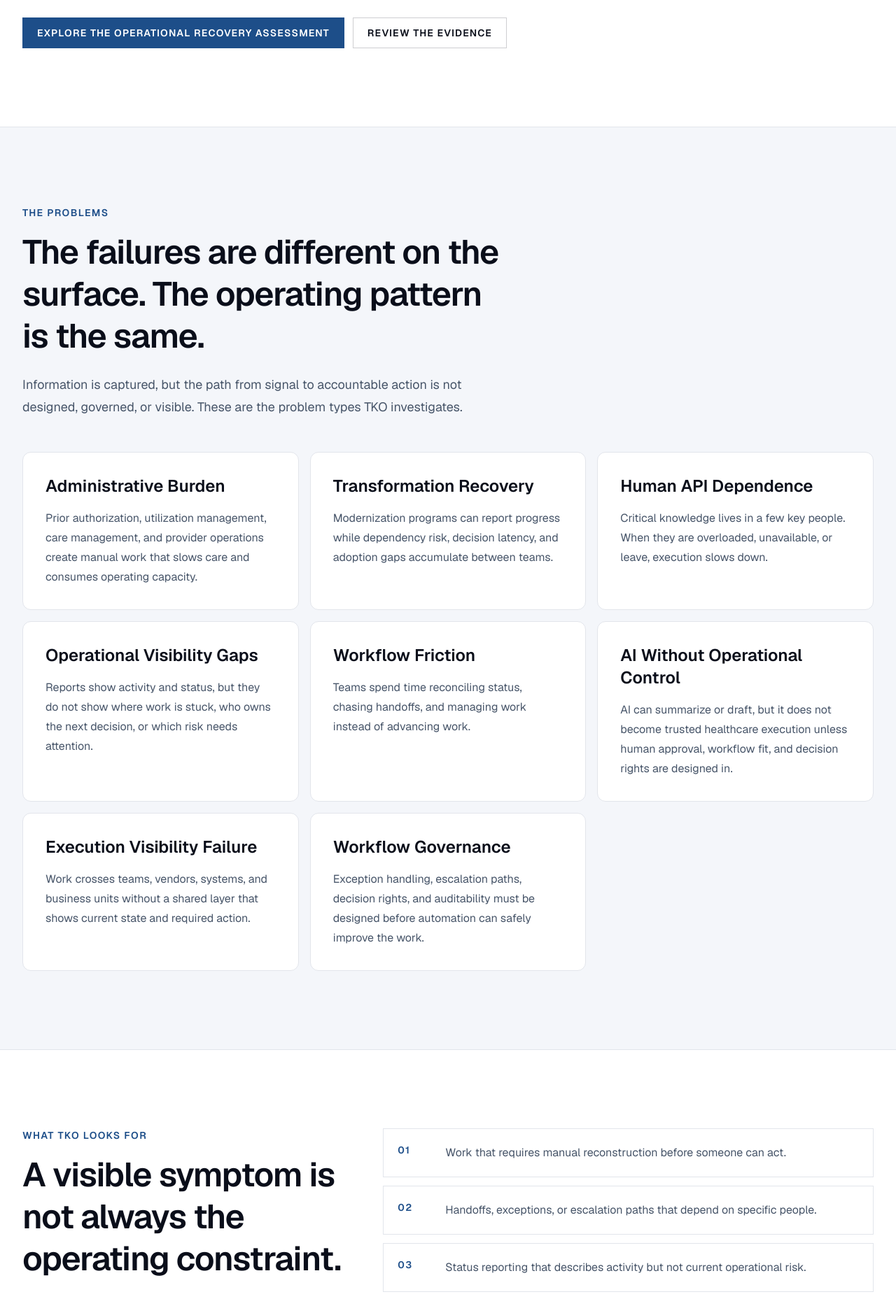
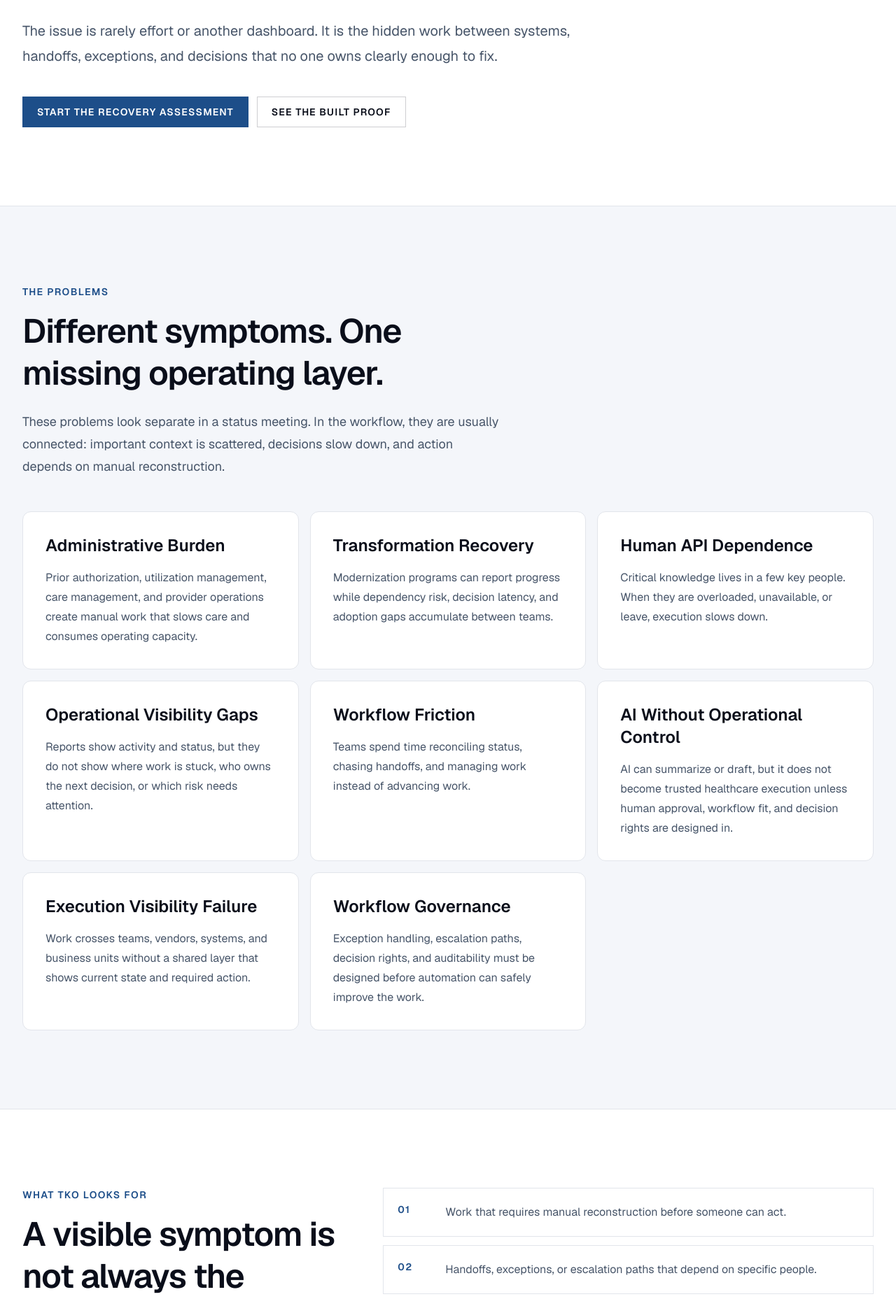
Before and after one commit to tkovalsky/tko-solutions, a Next.js app: page /problems in a window 1280 px wide. Shown: the part 540-2397 px from the top of the page at 70% size. Built offline with nearby package versions, Linux system fonts and the light colour scheme; no server answers.

Commit message:
Reposition problems hub around hidden workflow constraints

```diff
--- a/src/app/problems/page.tsx
+++ b/src/app/problems/page.tsx
@@ -10,12 +10,12 @@ import { problems } from "@/lib/content";
 import { absoluteUrl } from "@/lib/site";
 
 export const metadata: Metadata = {
-  title: "Operational Bottlenecks and Workflow Recovery",
+  title: "Where Complex Workflows Stall",
   description:
-    "TKO helps leaders diagnose hidden work, decision latency, human API dependency, workflow friction, and operational visibility gaps before larger transformation spend.",
+    "See the hidden-work, decision-latency, dependency, and workflow-visibility problems that keep complex operations from moving with confidence.",
   alternates: { canonical: "/problems" },
   openGraph: {
-    title: "Operational Bottlenecks and Workflow Recovery",
+    title: "Where Complex Workflows Stall",
     description:
       "Executive operating problems that keep work hidden, decisions slow, and accountability unclear.",
     url: absoluteUrl("/problems"),
@@ -47,7 +47,7 @@ export default function ProblemsPage() {
         data={{
           "@context": "https://schema.org",
           "@type": "CollectionPage",
-          name: "Operational Bottlenecks and Workflow Recovery",
+          name: "Where Complex Workflows Stall",
           url: absoluteUrl("/problems"),
           description:
             "Executive operating problems that TKO diagnoses before recommending a system, tool, or automation.",
@@ -55,19 +55,19 @@ export default function ProblemsPage() {
       />
       <PageHero
         eyebrow="Executive Discoverability"
-        title="The work is moving. The operating truth is hidden."
-        description="Leaders rarely need another status report. They need to see where work stalls, why decisions slow down, which person has become the undocumented system, and what should happen next."
+        title="Your teams are working. Leadership still cannot see where the work is stuck."
+        description="The issue is rarely effort or another dashboard. It is the hidden work between systems, handoffs, exceptions, and decisions that no one owns clearly enough to fix."
         primaryHref="/assessment"
-        primaryLabel="Explore the Operational Recovery Assessment"
+        primaryLabel="Start the recovery assessment"
         secondaryHref="/proof"
-        secondaryLabel="Review the evidence"
+        secondaryLabel="See the built proof"
       />
 
       <Section className="bg-surface">
         <SectionHeader
           eyebrow="The Problems"
-          title="The failures are different on the surface. The operating pattern is the same."
-          description="Information is captured, but the path from signal to accountable action is not designed, governed, or visible. These are the problem types TKO investigates."
+          title="Different symptoms. One missing operating layer."
+          description="These problems look separate in a status meeting. In the workflow, they are usually connected: important context is scattered, decisions slow down, and action depends on manual reconstruction."
         />
         <div className="mt-12 grid gap-4 md:grid-cols-2 lg:grid-cols-3">
           {problems.map((problem) => (
@@ -82,15 +82,15 @@ export default function ProblemsPage() {
       <Section>
         <div className="grid gap-12 lg:grid-cols-[0.8fr_1.2fr]">
           <SectionHeader
-            eyebrow="What TKO Looks For"
-            title="A visible symptom is not always the operating constraint."
-            description="The assessment starts with the real workflow: what is supposed to happen, what actually happens, where work waits, who supplies missing context, and which decision no system currently produces."
+          eyebrow="What TKO Looks For"
+          title="A visible symptom is not always the constraint."
+          description="The assessment compares the intended workflow with the work people actually do, then identifies where context, authority, or a trusted next decision is missing."
           />
           <ol className="grid gap-3">
             {[
               "Work that requires manual reconstruction before someone can act.",
               "Handoffs, exceptions, or escalation paths that depend on specific people.",
-              "Status reporting that describes activity but not current operational risk.",
+              "Status reporting that describes activity but not current operational risk or required decision.",
               "Priorities that change by meeting, inbox, or the loudest request.",
               "AI or automation pressure without a clear authority, approval, or measurement model.",
             ].map((finding, index) => (
@@ -108,8 +108,8 @@ export default function ProblemsPage() {
       <Section className="bg-surface">
         <SectionHeader
           eyebrow="Guides"
-          title="Existing guidance for leaders diagnosing the problem."
-          description="These evidence-led guides provide operating context without creating unsupported claims or prematurely packaging an unfinished capability."
+          title="Read the pattern before choosing the fix."
+          description="These guides explain the operating patterns behind the hub. They are not separate services or P1 problem pages."
         />
         <div className="mt-10 grid gap-4 lg:grid-cols-3">
           {relatedGuides.map((guide) => (
@@ -129,8 +129,8 @@ export default function ProblemsPage() {
       </Section>
 
       <CtaBand
-        title="Start with the workflow that is already under pressure."
-        description="The Operational Recovery Assessment identifies the bottleneck, the decision-latency pattern, the dependency risk, and the next highest-leverage move."
+        title="Bring the workflow that is already under pressure."
+        description="The recovery assessment identifies the hidden constraint, the decision-latency pattern, the dependency risk, and the next highest-leverage move."
       />
     </>
   );
```
